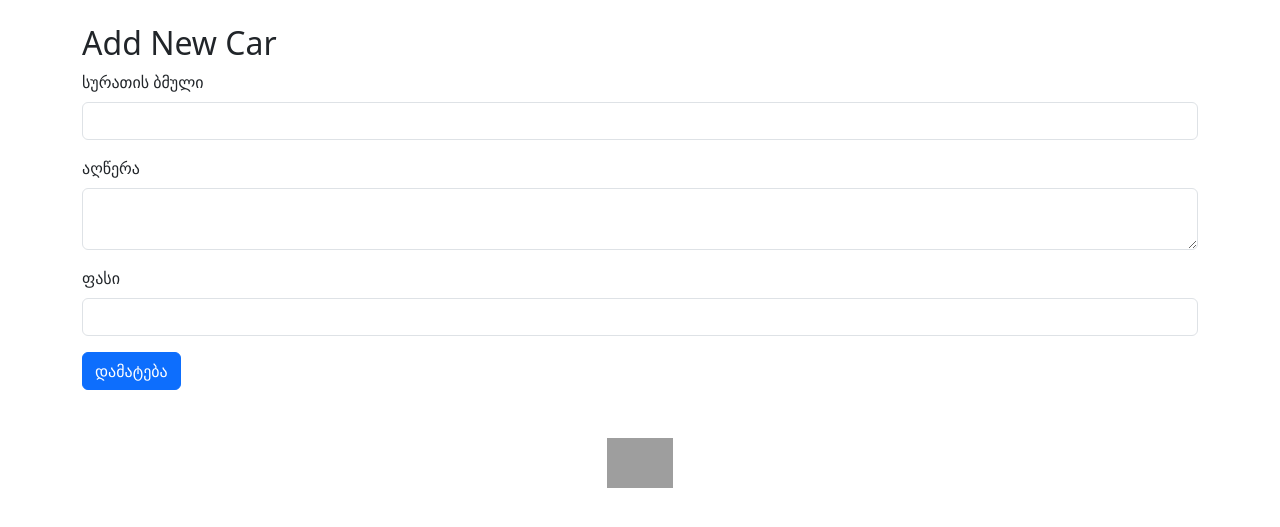
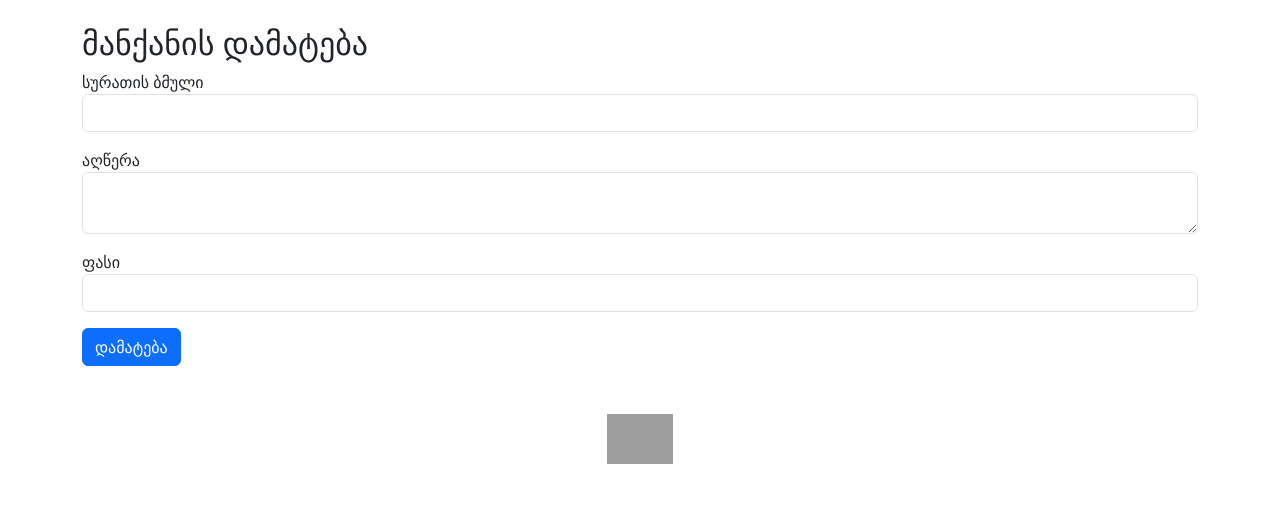
Before and after one commit to giorgi974/AUTO-SHOP-GEORGIA-3-1, a Flask app: template templates/add_car.html in a window 1280 px wide. Shown: the part 56-583 px from the top of the page. Run offline with Flask 3, Linux system fonts and the light colour scheme; the template is opened without the code that fills it: values that come from a table or form of the project are taken from there, others are empty; a user stored in the database is signed in; grey boxes are pictures that could not be loaded.

Commit message:
Update add_car.html

```diff
--- a/templates/add_car.html
+++ b/templates/add_car.html
@@ -1,22 +1,25 @@
+{% extends 'base.html' %}
 
-{% extends 'base.html' %}
-{% block title %}Add Car{% endblock %}
 {% block content %}
-<h2>Add New Car</h2>
+<h2>მანქანის დამატება</h2>
 <form method="POST">
     {{ form.hidden_tag() }}
+
     <div class="mb-3">
-        {{ form.image_url.label(class="form-label") }}
+        {{ form.image_url.label }}
         {{ form.image_url(class="form-control") }}
     </div>
+
     <div class="mb-3">
-        {{ form.description.label(class="form-label") }}
+        {{ form.description.label }}
         {{ form.description(class="form-control") }}
     </div>
+
     <div class="mb-3">
-        {{ form.price.label(class="form-label") }}
+        {{ form.price.label }}
         {{ form.price(class="form-control") }}
     </div>
-    {{ form.submit(class="btn btn-primary") }}
+
+    <button type="submit" class="btn btn-primary">{{ form.submit.label.text }}</button>
 </form>
 {% endblock %}
```
